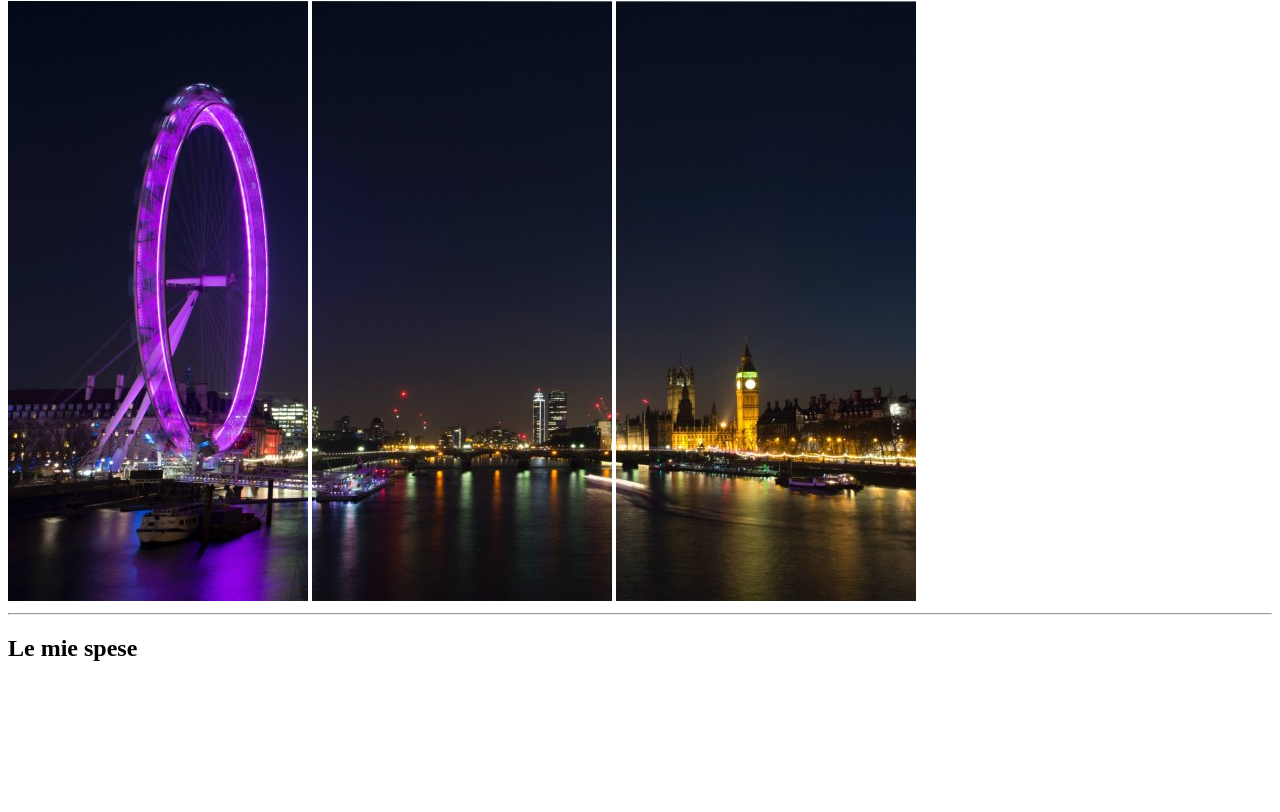
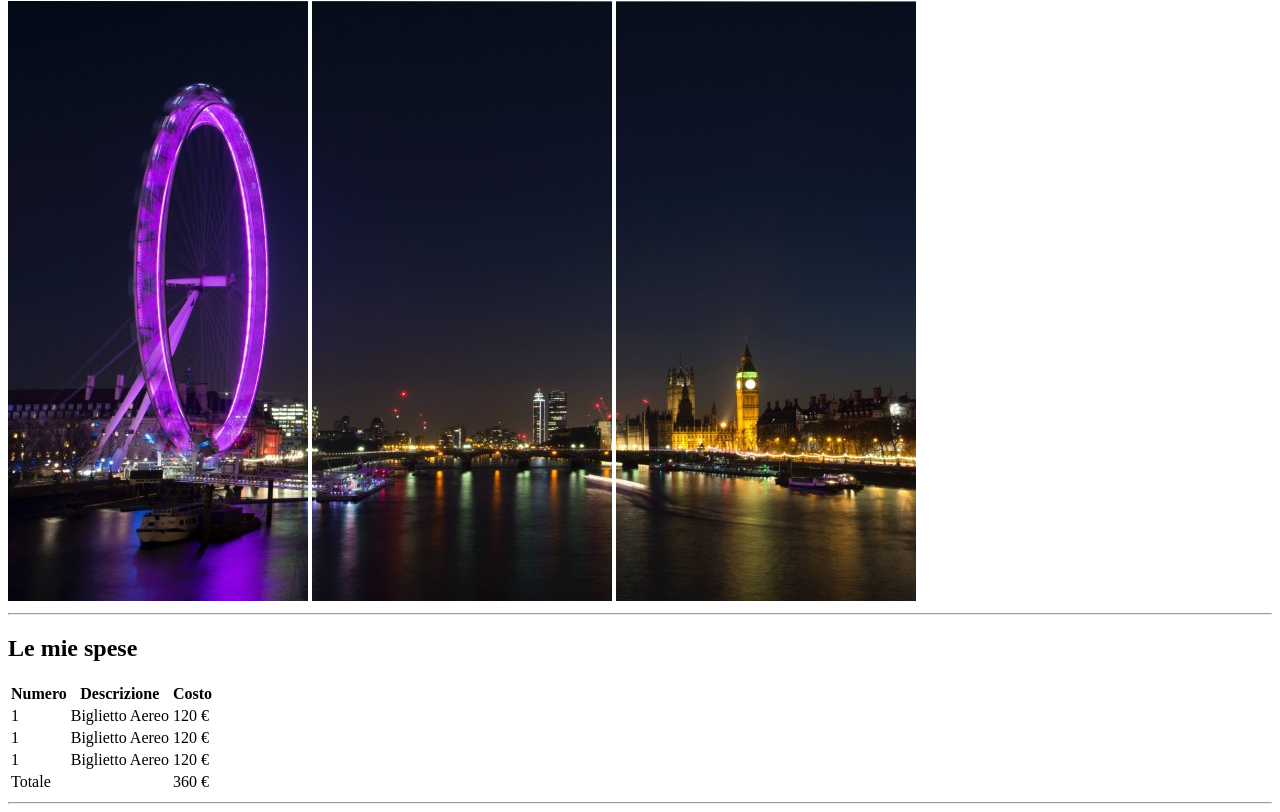
Before and after one commit to MrArcano/html-london-trip, a plain HTML site: page index.html in a window 1280 px wide. Shown: the part 79-891 px from the top of the page. Before the commit the page ends 800 px from the top, so only its background shows below. Drawn offline with Linux system fonts and the light colour scheme.

Commit message:
update table

```diff
--- a/index.html
+++ b/index.html
@@ -20,10 +20,40 @@
     <section>
       <h2>Le mie spese</h2>
       <table>
+        <thead>
+          <tr>
+            <th>Numero</th>
+            <th>Descrizione</th>
+            <th>Costo</th>
+          </tr>
+        </thead>
+
+        <tbody>
+          <tr>
+            <td>1</td>
+            <td>Biglietto Aereo</td>
+            <td>120 &euro;</td>
+          </tr>
+          <tr>
+            <td>1</td>
+            <td>Biglietto Aereo</td>
+            <td>120 &euro;</td>
+          </tr>
+          <tr>
+            <td>1</td>
+            <td>Biglietto Aereo</td>
+            <td>120 &euro;</td>
+          </tr>
+          <tr>
+            <td>Totale</td>
+            <td></td>
+            <td>360 &euro;</td>
+          </tr>
+        </tbody>
 
       </table>
     </section>
-
+    <hr>
     <!-- sezione cose da fare -->
     <section>
 
```
